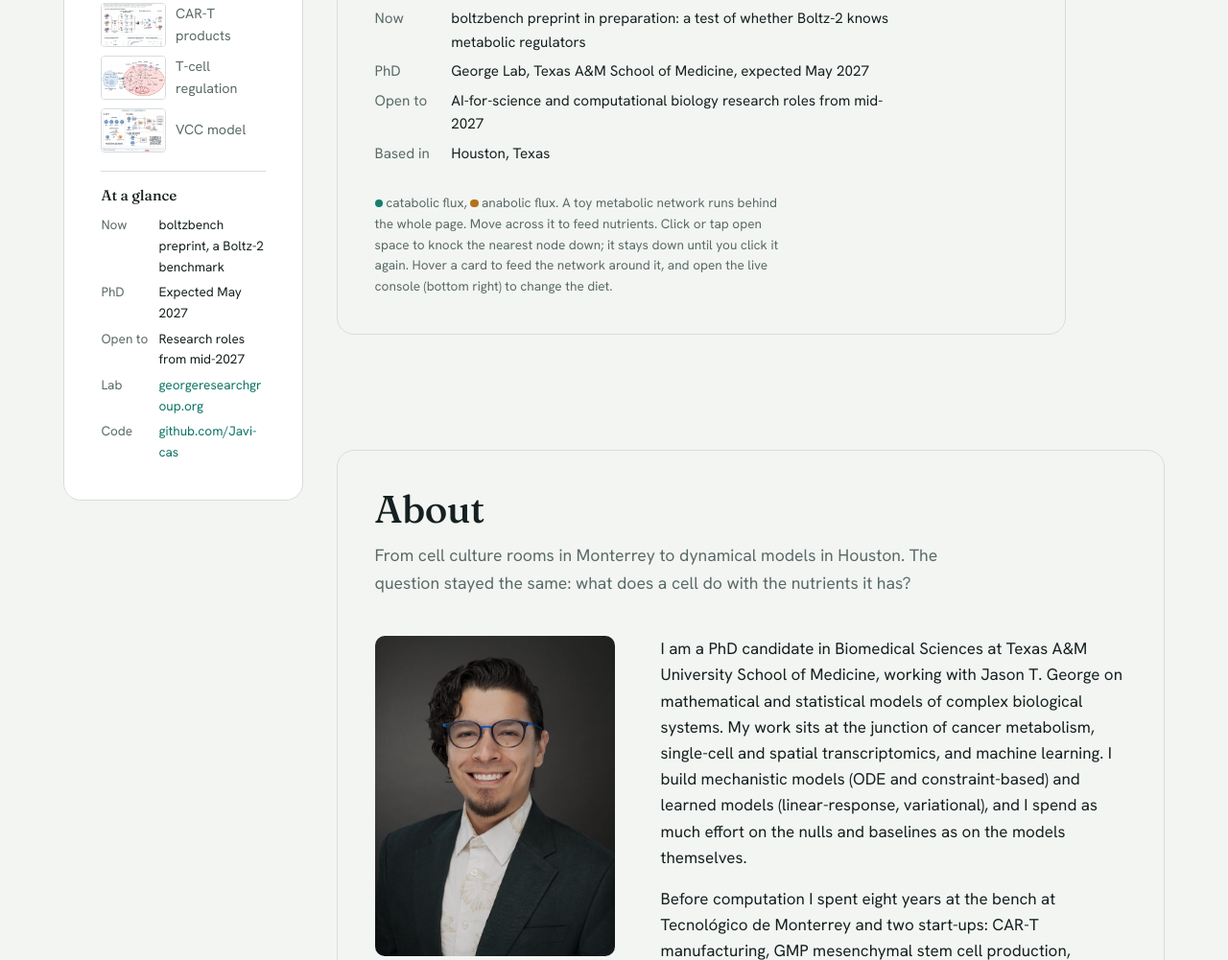
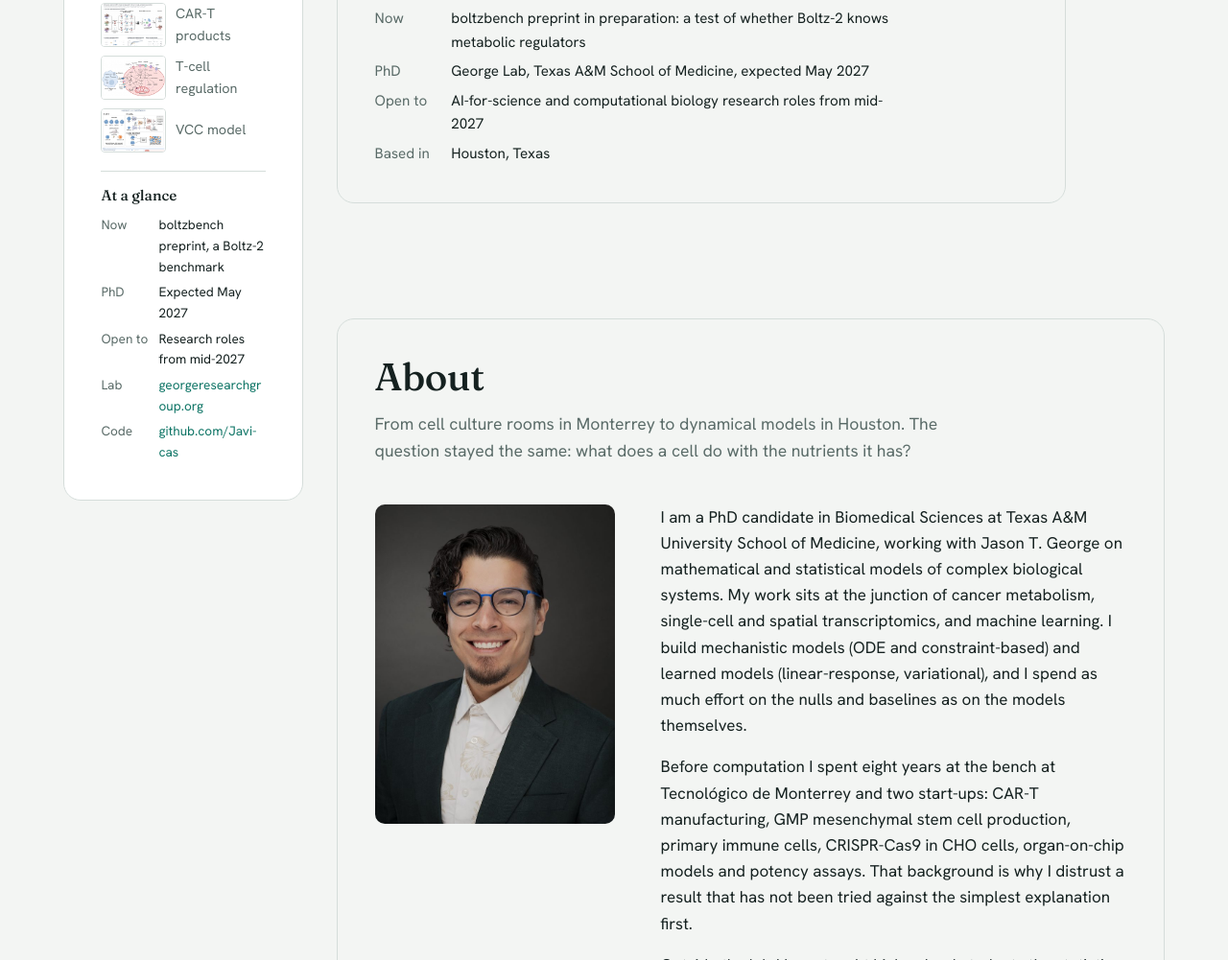
Before and after one commit to Javi-cas/javi-cas.github.io, a plain HTML site: page index.html in a window 1280 px wide. Shown: the part 858-1859 px from the top of the page at 96% size. Drawn offline with Linux system fonts and the light colour scheme; animation ran at ten frames a second.

Commit message:
Move the network note from the hero into the console
Co-Authored-By: Claude Fable 5.1 <noreply@anthropic.com>
Claude-Session: https://claude.ai/code/session_013o497Um4U7fUWEANUrkRNj

```diff
--- a/index.html
+++ b/index.html
@@ -138,9 +138,9 @@ main,.hero,footer{position:relative;z-index:1}
 .btn.primary{background:var(--cat);color:var(--bg);border-color:transparent}
 .status{display:grid;grid-template-columns:auto minmax(0,1fr);gap:.4rem 1.4rem;margin:2.6rem 0 0;font-size:.95rem;max-width:560px}
 .status dt{color:var(--muted)} .status dd{margin:0}
-.hero-note{margin-top:1.8rem;font-size:.85rem;color:var(--muted);max-width:56ch}
-.hero-note i{display:inline-block;width:.6em;height:.6em;border-radius:50%;margin-right:.25em}
-.hero-note .c{background:var(--cat)} .hero-note .a{background:var(--ana)}
+.hud .intro{margin:0 0 .8rem;font-size:.8rem;line-height:1.45;color:var(--muted)}
+.hud .intro i{display:inline-block;width:.6em;height:.6em;border-radius:50%;margin-right:.25em}
+.hud .intro .c{background:var(--cat)} .hud .intro .a{background:var(--ana)}
 
 .section{padding-block:clamp(1.2rem,3vw,2rem)}
 .section .wrap > .panel{display:block}
@@ -238,7 +238,7 @@ footer .panel{padding:1.2rem 1.6rem}
 footer .wrap{display:flex;flex-wrap:wrap;gap:.8rem 2rem;justify-content:space-between}
 footer p{max-width:60ch}
 
-.hud{display:none;position:fixed;right:max(16px,env(safe-area-inset-right,0px));bottom:calc(max(16px,env(safe-area-inset-bottom,0px)) + 3.2rem);z-index:15;width:290px;max-width:calc(100vw - 32px);background:var(--surface);border:1px solid var(--line);border-radius:14px;padding:.9rem 1rem;font-size:.84rem;color:var(--muted);box-shadow:0 10px 30px rgba(0,0,0,.3)}
+.hud{display:none;position:fixed;right:max(16px,env(safe-area-inset-right,0px));bottom:calc(max(16px,env(safe-area-inset-bottom,0px)) + 3.2rem);z-index:15;width:320px;max-width:calc(100vw - 32px);background:var(--surface);border:1px solid var(--line);border-radius:14px;padding:.9rem 1rem;font-size:.84rem;color:var(--muted);box-shadow:0 10px 30px rgba(0,0,0,.3)}
 .hud.open{display:block}
 .hud h4{margin:0 0 .6rem;font:inherit;font-weight:600;color:var(--fg);display:flex;align-items:center;gap:.5rem}
 .hud h4 .x{margin-left:auto;color:var(--muted);font-size:1.1rem;line-height:1;padding:0 .2rem}
@@ -348,7 +348,6 @@ footer p{max-width:60ch}
       </div>
       <div class="hero-side">
       <dl class="status"><dt>Now</dt><dd>boltzbench preprint in preparation: a test of whether Boltz-2 knows metabolic regulators</dd><dt>PhD</dt><dd>George Lab, Texas A&amp;M School of Medicine, expected May 2027</dd><dt>Open to</dt><dd>AI-for-science and computational biology research roles from mid-2027</dd><dt>Based in</dt><dd>Houston, Texas</dd></dl>
-      <p class="hero-note"><i class="c"></i>catabolic flux, <i class="a"></i>anabolic flux. A toy metabolic network runs behind the whole page. Move across it to feed nutrients. Click or tap open space to knock the nearest node down; it stays down until you click it again. Hover a card to feed the network around it, and open the live console (bottom right) to change the diet.</p>
       </div>
     </div>
   </div>
@@ -450,12 +449,12 @@ footer p{max-width:60ch}
 </div>
 <aside class="hud" id="hud" aria-label="Network console">
   <h4>Flux network, live<button type="button" class="x" id="hudClose" aria-label="Close console">&times;</button></h4>
+  <p class="intro"><i class="c"></i>catabolic flux, <i class="a"></i>anabolic flux. A toy metabolic network runs behind the whole page. Move across it to feed nutrients. Click or tap open space to knock the nearest node down; it stays down until you click it again. Hover a card to feed the network around it, and use the dials below to change the diet. Space pauses.</p>
   <label><span>Glucose</span><input type="range" id="sGlu" min="0" max="100" value="60"><span class="v" id="vGlu">60</span></label>
   <label><span>Oxygen</span><input type="range" id="sOxy" min="0" max="100" value="70"><span class="v" id="vOxy">70</span></label>
   <label class="q"><span>Glutamine</span><input type="range" id="sGln" min="0" max="100" value="50"><span class="v" id="vGln">50</span></label>
   <div class="row"><button type="button" id="bPause">Pause</button><button type="button" id="bReset">Reset</button><button type="button" id="bRandom">Shuffle</button></div>
   <p class="read"><b id="rNodes">0</b> metabolites, <b id="rEdges">0</b> reactions, <b id="rFlux">0</b> mean flux, <b id="rKd">0</b> knocked down</p>
-  <p class="hint">Space pauses. Click open space to knock a node down, click again to bring it back, Reset restores all.</p>
 </aside>
 <button class="hud-toggle" id="hudToggle" type="button" aria-expanded="false" aria-controls="hud"><span class="live" aria-hidden="true"></span>Flux network, live</button>
 <dialog id="lightbox" class="lightbox" aria-label="Enlarged figure"><div class="lb-inner"><img id="lbImg" src="" alt=""><p id="lbCap"></p><button type="button" id="lbClose" class="lb-close">Close</button></div></dialog>
```
